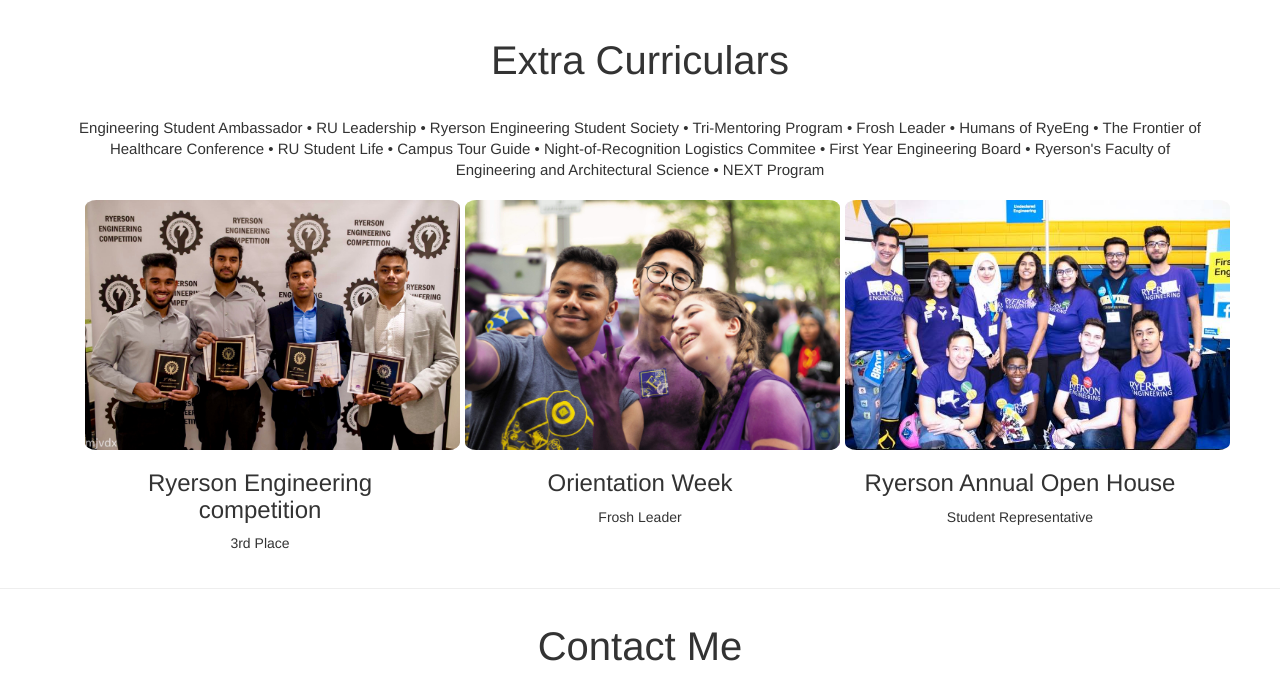
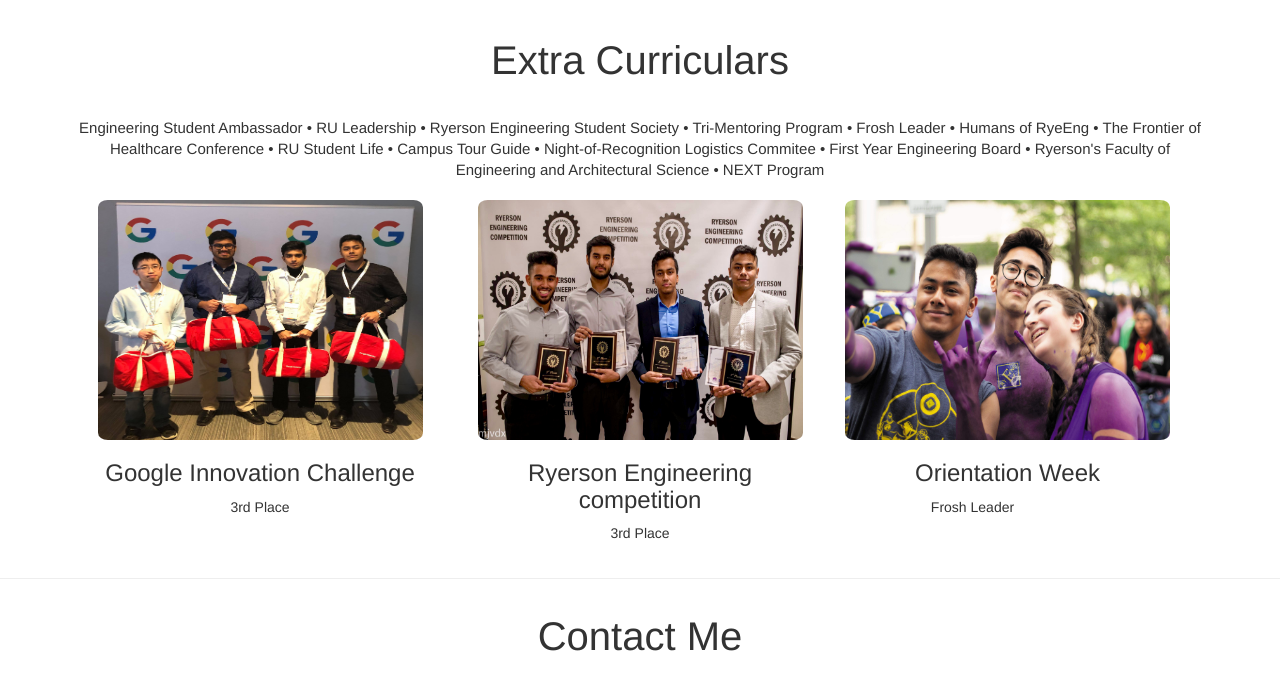
Before and after one commit to neelbhavsar99/Old-Website-, a PHP site: page /index.html in a window 1280 px wide. Shown: the part 2905-3590 px from the top of the page. Run offline with PHP 8.4, Linux system fonts and the light colour scheme; some libraries are stand-ins or nearby versions.

Commit message:
added pic

```diff
--- a/index.html
+++ b/index.html
@@ -110,6 +110,10 @@
         text-align: center;
 
       }
+	   .title {
+        text-align: center;
+
+      }
 
       .imgBorder{
         border-radius: 10%;
@@ -119,6 +123,13 @@
 
       .imgBorder2{
         border-radius: 3%;
+		position: relative;
+		float: center;
+		width:  325px;
+		height: 240px;
+		background-position: 50% 50%;
+		background-repeat:   no-repeat;
+		background-size:     cover;
       }
 
       .subheading{
@@ -483,9 +494,20 @@
           <div style = "text-align:center">
             <p class="lead" style = "font-size:15px">Engineering Student Ambassador • RU Leadership • Ryerson Engineering Student Society • Tri-Mentoring Program • Frosh Leader • Humans of RyeEng • The Frontier of Healthcare Conference • RU Student Life • Campus Tour Guide • Night-of-Recognition Logistics Commitee • First Year Engineering Board • Ryerson's Faculty of Engineering and Architectural Science • NEXT Program</p>
           </div>
-          <div class = "col-sm-4">
+
+		  <div class = "col-sm-4">
               <div class="cardpictures">
-                 <img class = "imgBorder2"height = "250px;" src="REC2.jpg"/>
+                 <img class = "imgBorder2" src="GoogleComp.jpg"/>
+                 <div>
+                    <h3 class = "title">Google Innovation Challenge</h3>
+                    <p class = "title1">3rd Place</p>
+                 </div>
+              </div>
+            </div>
+
+		  <div class = "col-sm-4">
+              <div class="cardpictures">
+                 <img class = "imgBorder2" src="REC2.jpg"/>
                  <div>
                     <h3 class = "title">Ryerson Engineering competition</h3>
                     <p class = "title1">3rd Place</p>
@@ -494,25 +516,17 @@
             </div>
 
 
-            <div class = "col-sm-4">
+            <div class = "col-sm-3">
               <div class="cardpictures">
-                 <img class = "imgBorder2" height = "250px;" src="Frosh.jpg"/>
+                 <img class = "imgBorder2"  src="Frosh.jpg"/>
                  <div>
-                    <h3 class = "title">Orientation Week</h3>
-                    <p class = "title1">Frosh Leader</p>
+                    <h3 class = "title" style ="text-align:right">Orientation Week</h3>
+                    <p class = "title1" style ="text-align:center">Frosh Leader</p>
                  </div>
               </div>
             </div>
 
-            <div class = "col-sm-4">
-              <div class="cardpictures">
-                 <img class = "imgBorder2" height = "250px;" src="OpenHouse.jpg"/>
-                 <div>
-                    <h3 class = "title">Ryerson Annual Open House</h3>
-                    <p class = "title1">Student Representative</p>
-                 </div>
-              </div>
-            </div>
+
     </div>
   </div>
 
```
Also changed, not shown: index.php (+14 -3 lines), GoogleComp.jpg (added).
